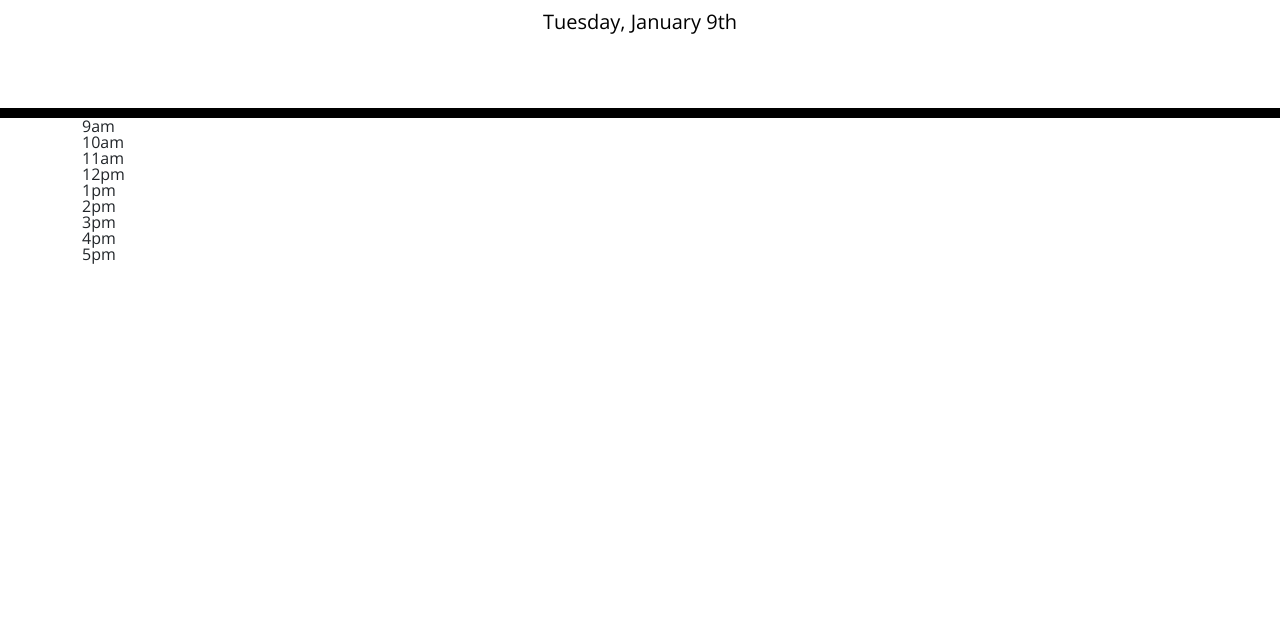
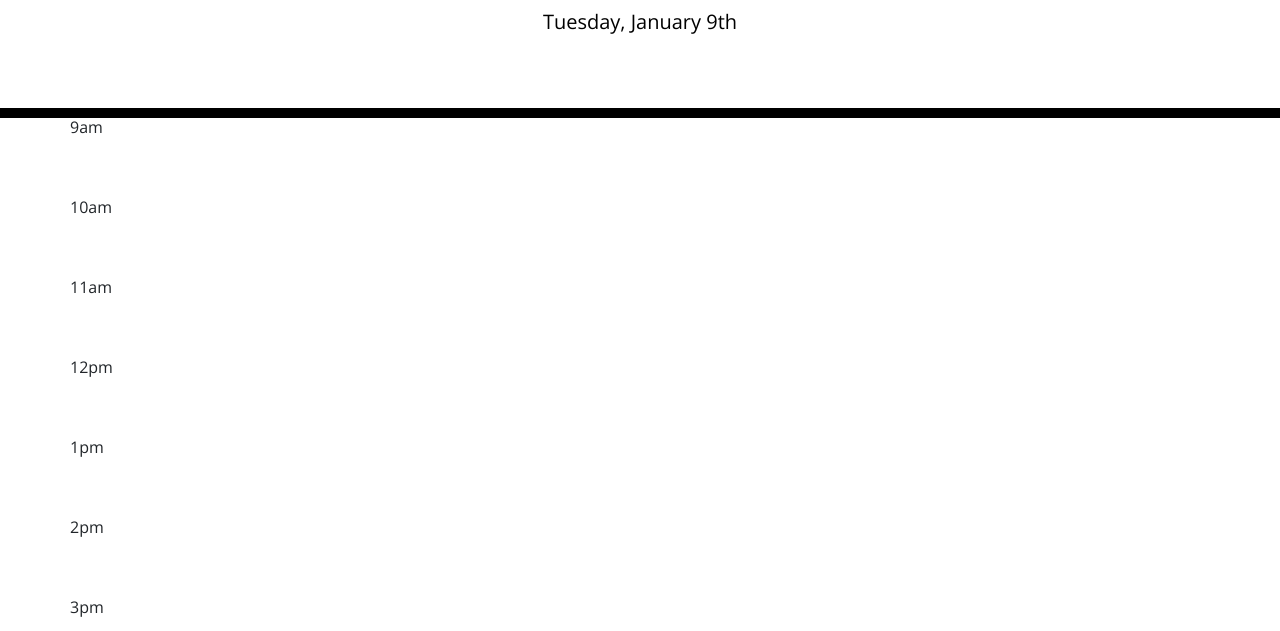
Before and after one commit to mrahman676/planner-app, a plain HTML site: page starter/index.html in a window 1280 px wide. Shown: the part 169-800 px from the top of the page. Drawn offline with nearby package versions, Linux system fonts and the light colour scheme.

Commit message:
styled times to create row space

```diff
--- a/starter/index.html
+++ b/starter/index.html
@@ -21,15 +21,16 @@
     <p id="currentDay" class="lead"></p>
   </header>
   <div class="container">
-    <div id-time-block>9am</div>
-    <div id-time-block>10am</div>
-    <div id-time-block>11am</div>
-    <div id-time-block>12pm</div>
-    <div id-time-block>1pm</div>
-    <div id-time-block>2pm</div>
-    <div id-time-block>3pm</div>
-    <div id-time-block>4pm</div>
-    <div id-time-block>5pm</div>
+    <div class="row">9am</div>
+    <div class="row">10am</div>
+    <div class="row">11am</div>
+    <div class="row">12pm</div>
+    <div class="row">1pm</div>
+    <div class="row">2pm</div>
+    <div class="row">3pm</div>
+    <div class="row">4pm</div>
+    <div class="row">5pm</div>
+
     <!-- Timeblocks go here -->
   </div>
 
```
